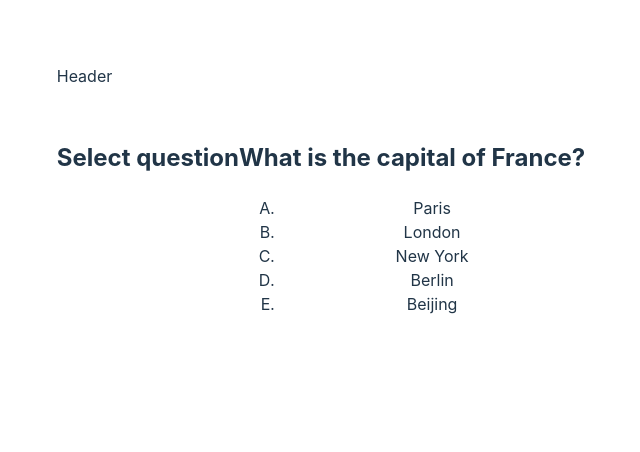
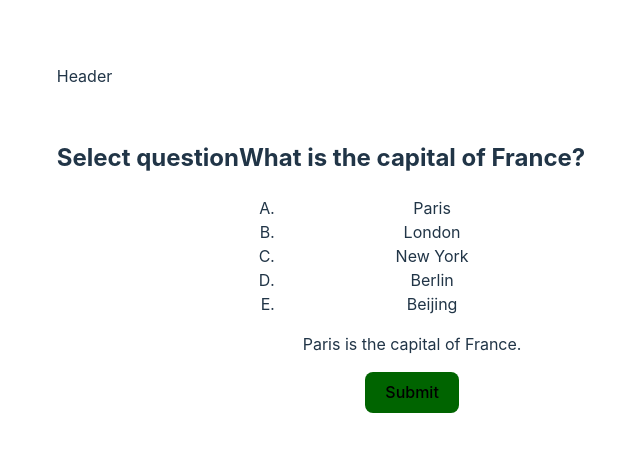
Before and after one commit to BigFatDuck1/final_mb_simple_mcq, a React (Vite) app: page / in a window 1280 px wide. Shown: the top 452 px of the page, without its empty margins (319-959 px from the left). Built offline with nearby package versions, Linux system fonts and the light colour scheme.

Commit message:
Working on state on submit button, incomplete

```diff
--- a/src/App.css
+++ b/src/App.css
@@ -25,3 +25,7 @@
   justify-content: space-between;
   margin-top: 2rem;
 }
+
+.submitted {
+  background: darkgreen;
+}
--- a/src/App.jsx
+++ b/src/App.jsx
@@ -5,7 +5,21 @@ import QuestionPanel from './QuestionPanel'
 import SelectPanel from './SelectPanel'
 
 function App() {
-  const [count, setCount] = useState(0)
+  const [submit, setSubmit] = useState(false);
+
+  let submit_button_classes = ['submit_button submitted'];
+
+  function handleSubmit() {
+    if (submit == false) {
+      setSubmit(true);
+      submit_button_classes = ['submit_button submitted'];
+    }
+    if (submit == true) {
+      setSubmit(false);
+      submit_button_classes = ['submit_button'];
+    }
+}
+
 
   return (
     <div className='overall_box'>
@@ -14,6 +28,7 @@ function App() {
       </div>
       <div className="main_container">
       <SelectPanel className="select_panel" />
+      <div className="question_pan">
       <QuestionPanel
         question="What is the capital of France?"
         a="Paris"
@@ -21,7 +36,12 @@ function App() {
         c="New York"
         d="Berlin"
         e="Beijing"
-        className="question_panel" />
+        correct="a"
+        explanation="Paris is the capital of France."
+        showAnswer={true}
+        />
+        <button className={submit_button_classes} id="submit_button" onClick={handleSubmit} >Submit</button>
+      </div>
       </div>
     </div>
   )
--- a/src/QuestionPanel.jsx
+++ b/src/QuestionPanel.jsx
@@ -1,9 +1,9 @@
 import react from 'react';
 import { useState } from 'react';
 
-function QuestionPanel({ question, a,b,c,d,e, correct, explanation }) {
+function QuestionPanel({ question, a,b,c,d,e, correct, explanation, showAnswer }) {
 
-    const [showAnswer, setShowAnswer] = useState(false);
+    // const [showAnswer, setShowAnswer] = useState(false);
 
     if (showAnswer == false) {
         return (
@@ -19,6 +19,21 @@ function QuestionPanel({ question, a,b,c,d,e, correct, explanation }) {
             </div>
         )
     }
+    else {
+        return (
+            <div>
+                <h2>{question}</h2>
+                <ol type="A">
+                    <li>{a}</li>
+                    <li>{b}</li>
+                    <li>{c}</li>
+                    <li>{d}</li>
+                    <li>{e}</li>
+                </ol>
+                <p>{explanation}</p>
+            </div>
+        )
+    }
 
 }
 
```
